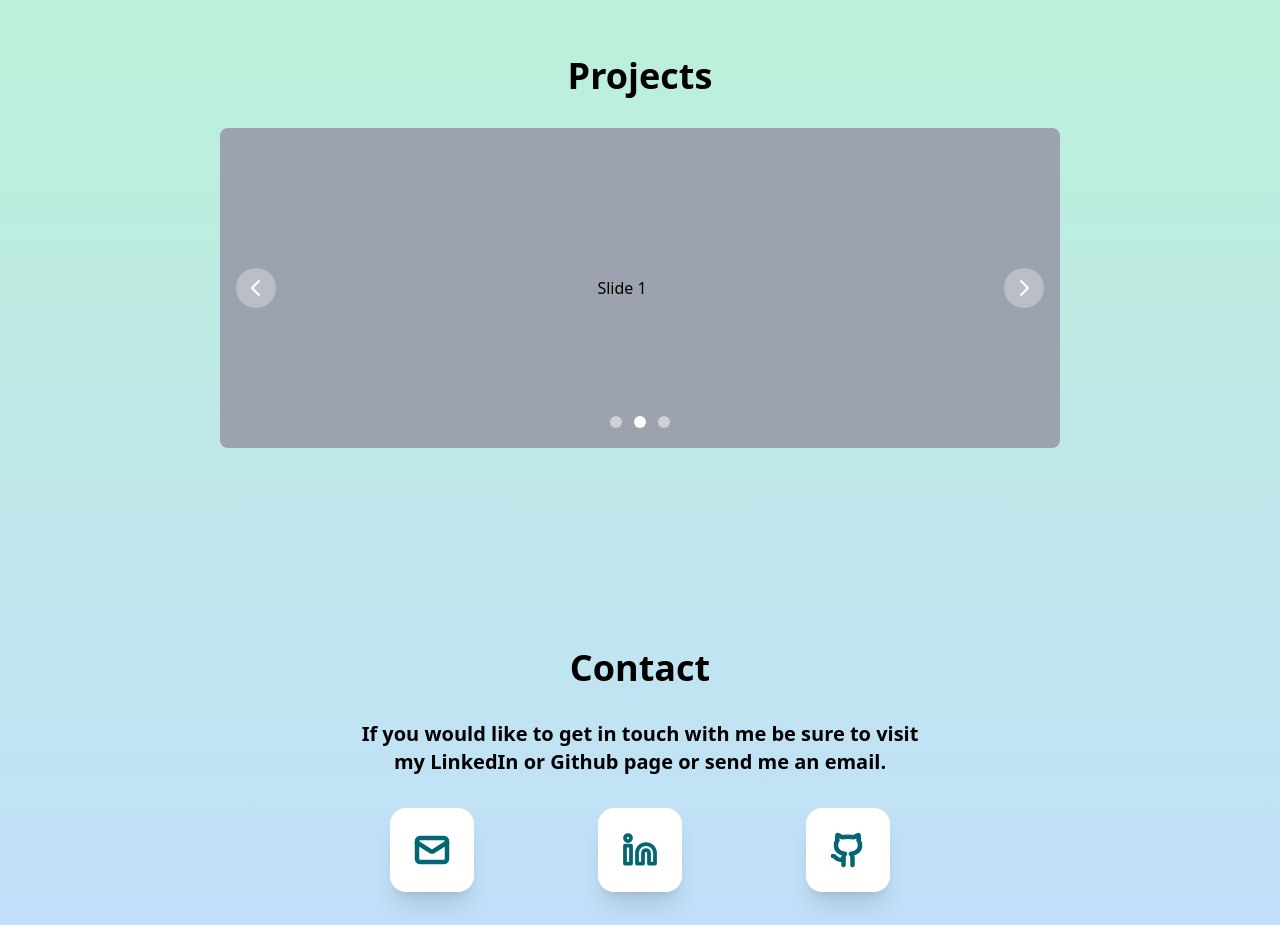
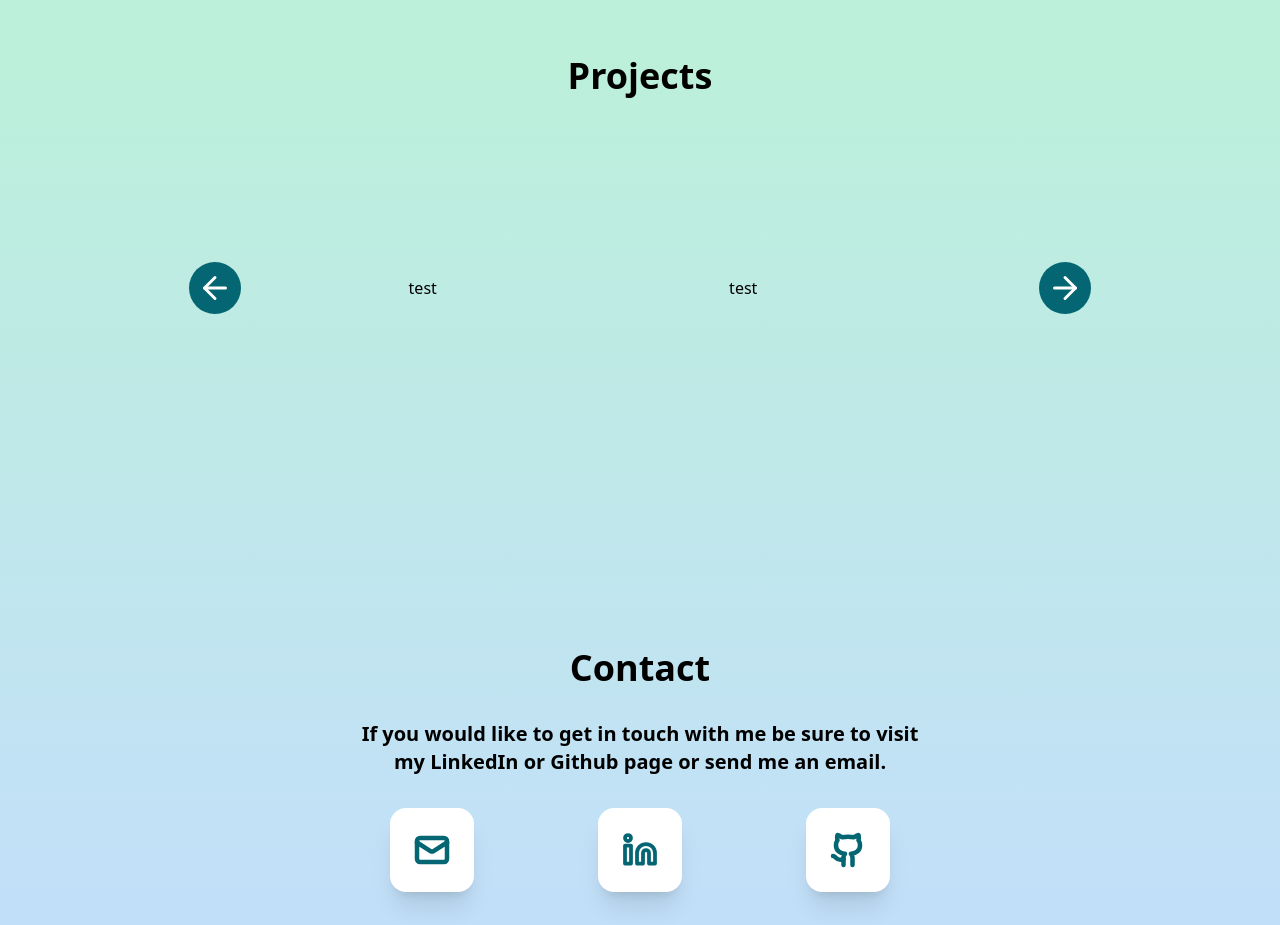
Before and after one commit to CumptichSenne/frontend_project, a React (Vite) app: page / in a window 1280 px wide. Shown: the part 920-1845 px from the top of the page. Built offline with nearby package versions, Linux system fonts and the light colour scheme.

Commit message:
feat: added custom carousel buttons

```diff
--- a/src/components/Carousel.tsx
+++ b/src/components/Carousel.tsx
@@ -1,18 +1,26 @@
 "use client";
 import { Carousel } from "flowbite-react";
+import { ArrowLeft, ArrowRight } from "lucide-react";
 
 export function CarouselDefault() {
   return (
-    <div className="h-56 sm:h-64 xl:h-80 2xl:h-128 w-3/4">
-      <Carousel>
-        <div className="flex h-full items-center justify-center bg-gray-400 dark:bg-gray-700 dark:text-white">
-          Slide 1
+    <div className="h-56 sm:h-64 xl:h-80 2xl:h-128 w-10/12">
+    <Carousel
+    leftControl={<button className="absolute left-4 top-1/2 transform -translate-y-1/2 bg-teal-700 text-white rounded-full p-2">{<ArrowLeft size={36}/>}</button>}
+    rightControl={<button className="absolute right-4 top-1/2 transform -translate-y-1/2 bg-teal-700 text-white rounded-full p-2">{<ArrowRight size={36}/>}</button>}
+    pauseOnHover={true}
+    indicators={false}>
+        <div className="flex flex-row justify-evenly h-full items-center dark:text-white">
+          <p>test</p>
+          <p>test</p>
         </div>
-        <div className="flex h-full items-center justify-center bg-gray-400 dark:bg-gray-700 dark:text-white">
-          Slide 2
+        <div className="flex flex-row justify-evenly h-full items-center dark:text-white">
+          <p>test</p>
+          <p>test</p>
         </div>
-        <div className="flex h-full items-center justify-center bg-gray-400 dark:bg-gray-700 dark:text-white">
-          Slide 3
+        <div className="flex flex-row justify-evenly h-full items-center dark:text-white">
+          <p>test</p>
+          <p>test</p>
         </div>
       </Carousel>
     </div>
--- a/tailwind.config.js
+++ b/tailwind.config.js
@@ -16,7 +16,7 @@ export default {
       },
       height: {
         128: '32rem',
-      }
+      },
     },
   },
   plugins: [
```
